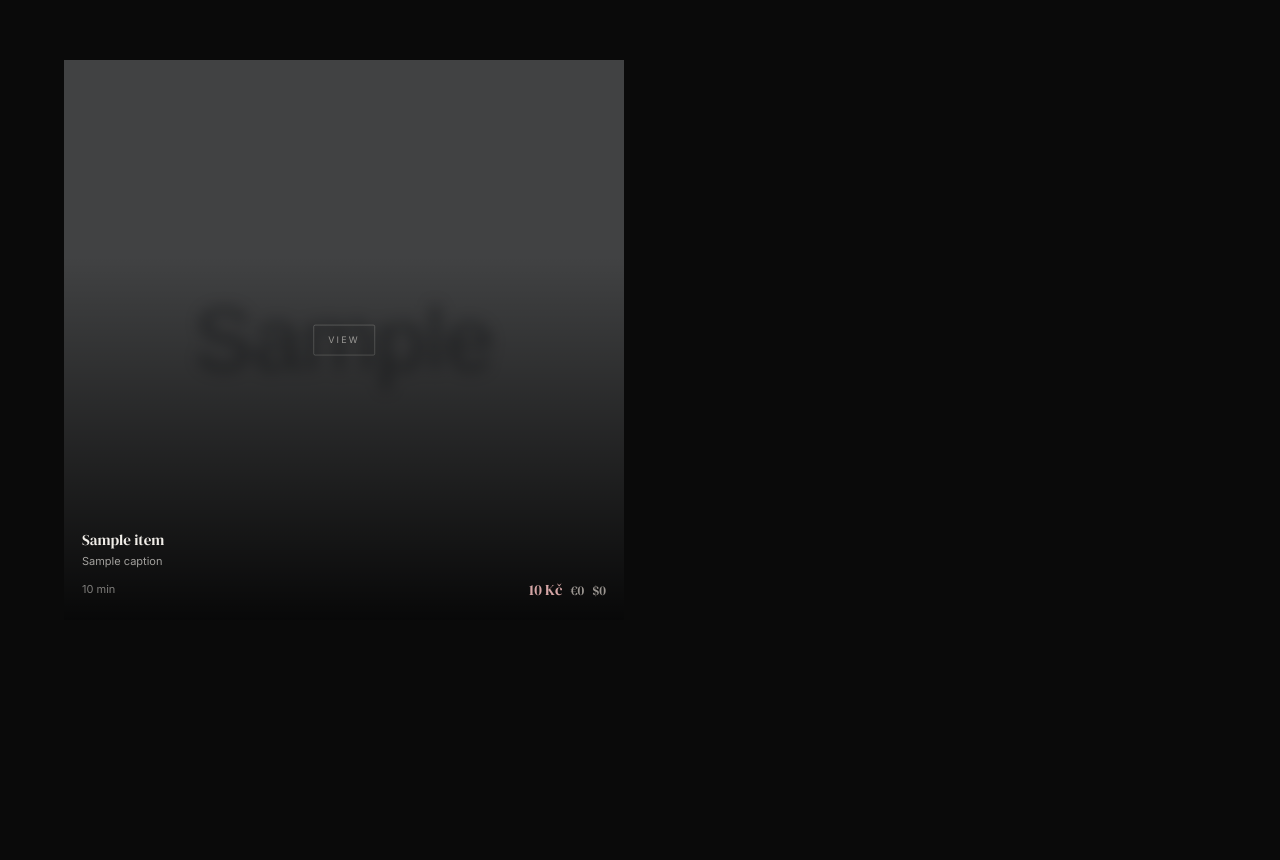
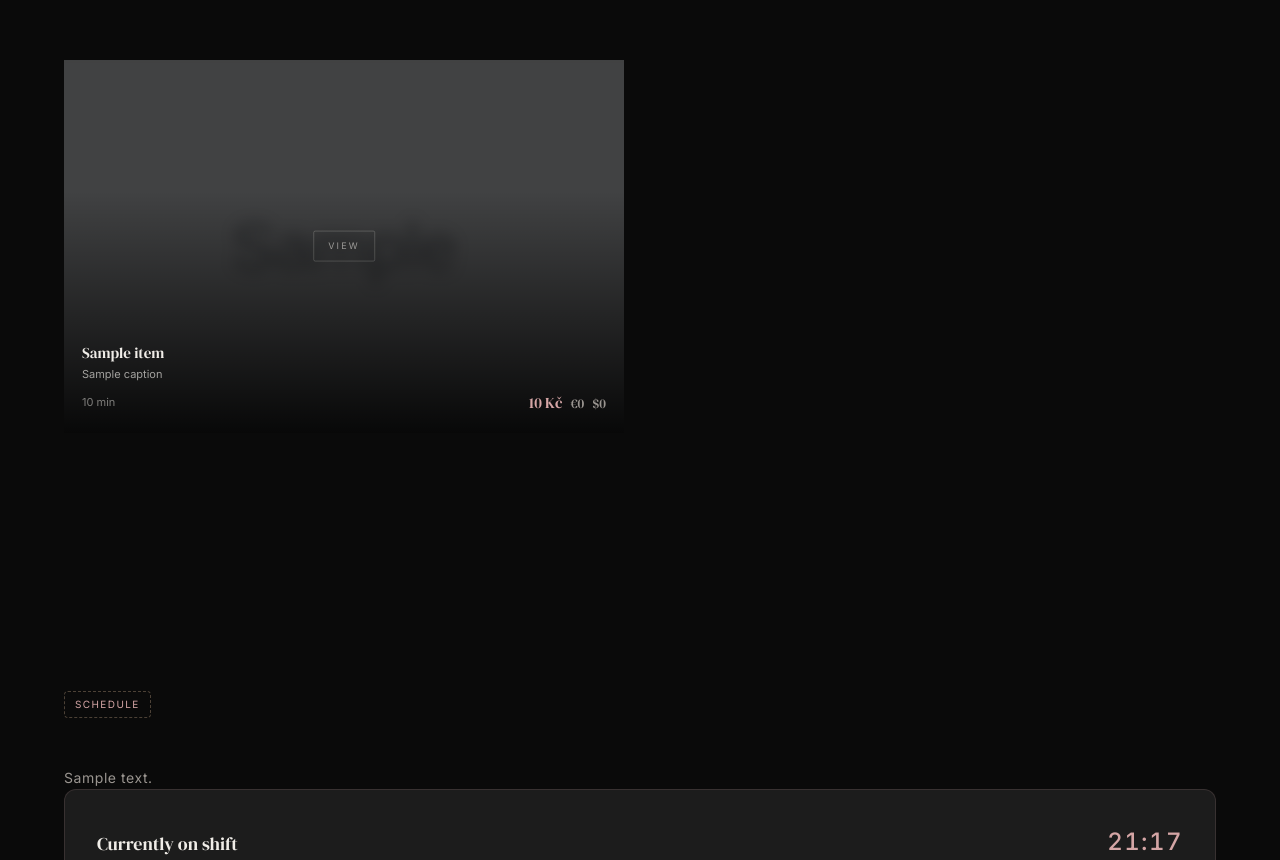
Before and after one commit to BlackDiamond-GIT/black-elixir, a Django app: template templates/prices/index.html in a window 1280 px wide. Shown: the part 590-1450 px from the top of the page. Run offline with Django 5.2, Linux system fonts and the light colour scheme; the template is opened without the code that fills it: most values are stand-ins (such as "Sample title", 1, 10 or a date in 2020); grey boxes marked "Sample" are stand-in pictures; parts of the project's set-up code (start-up, migrations or seed data) failed here and were passed over.

Commit message:
style(services): karty služeb nižší (aspect-ratio 3/2 místo čtverce)
Karty byly čtvercové (aspect-ratio 1) a po 2 sloupcích obří. Landscape 3/2.

Confidence: high
Scope-risk: narrow

Co-Authored-By: Claude Opus 4.8 (1M context) <noreply@anthropic.com>

```diff
--- a/static/css/pages/misc.css
+++ b/static/css/pages/misc.css
@@ -28,7 +28,7 @@
 
 .price-square {
   position: relative;
-  aspect-ratio: 1;
+  aspect-ratio: 3 / 2;
   overflow: hidden;
   cursor: pointer;
   background: var(--surface-2);
```
